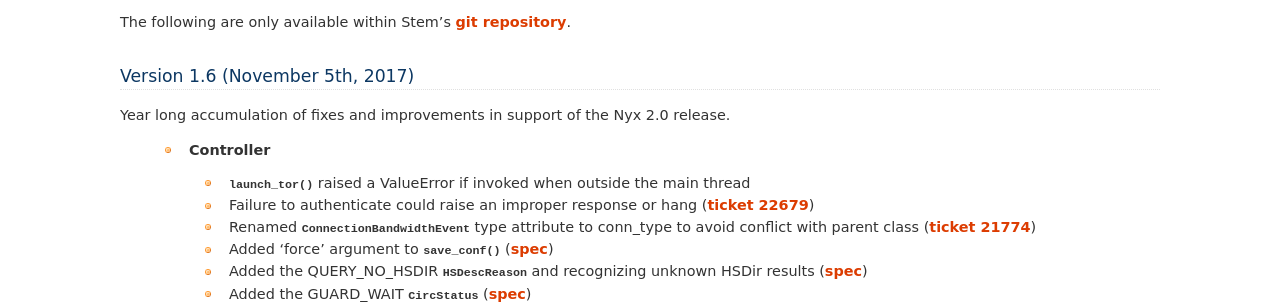
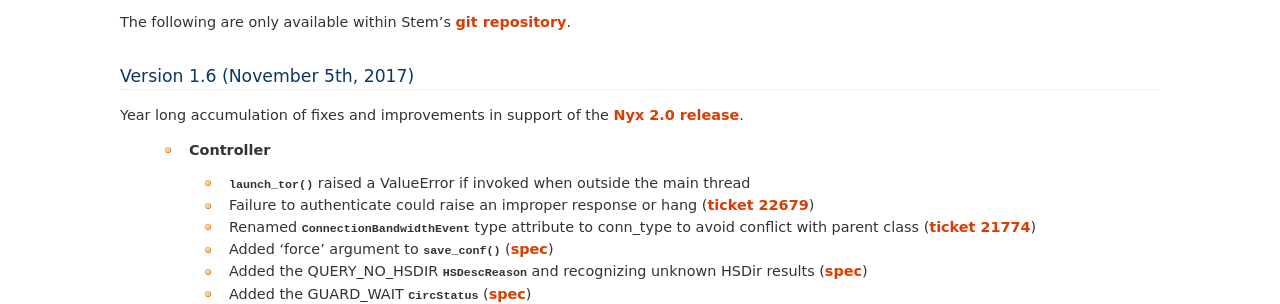
Before and after one commit to torproject/stem, a Sphinx documentation site: the page built from docs/change_log.rst, in a window 1280 px wide and 900 px high, scrolled down 582 px. Shown: the part 153-457 px from the top of the window. Built offline with Sphinx 7.4.7, drawn with Linux system fonts in a browser that asks for light colours; part of the change alters nothing that is shown.

```diff
--- a/docs/change_log.rst
+++ b/docs/change_log.rst
@@ -49,7 +49,7 @@ The following are only available within Stem's `git repository
 Version 1.6 (November 5th, 2017)
 --------------------------------
 
-Year long accumulation of fixes and improvements in support of the Nyx 2.0 release.
+Year long accumulation of fixes and improvements in support of the `Nyx 2.0 release <http://blog.atagar.com/nyx-release-2-0/>`_.
 
  * **Controller**
 
--- a/setup.py
+++ b/setup.py
@@ -1,5 +1,5 @@
 #!/usr/bin/env python
-# Copyright 2012-2016, Damian Johnson and The Tor Project
+# Copyright 2012-2017, Damian Johnson and The Tor Project
 # See LICENSE for licensing information
 #
 # Release Checklist
@@ -18,6 +18,7 @@
 #   |- gpg --detach-sig --armor dist/stem-dry-run-1.0.0.tar.gz
 #   |- twine upload dist/*
 #   +- Check that https://pypi.python.org/pypi/stem-dry-run/ looks correct, comparing it to https://pypi.python.org/pypi/stem/
+#      +- Don't worry about the 'Bug Tracker' being missing. That's an attribute of the project itself.
 #
 # * Final release
 #   |- rm dist/*
```
